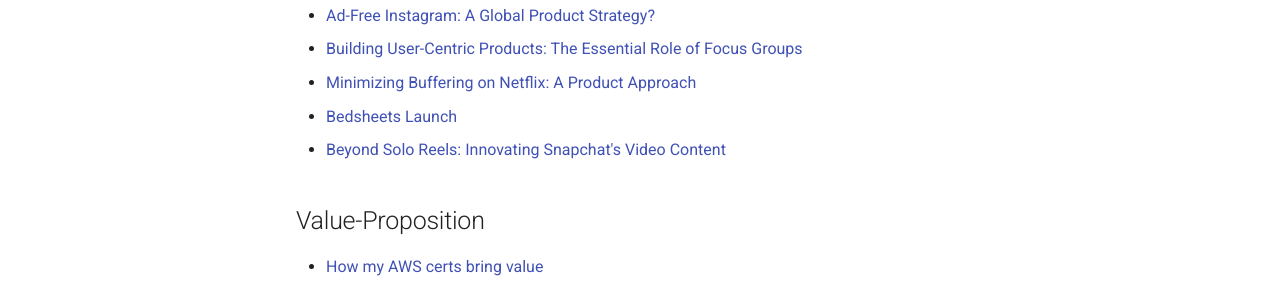
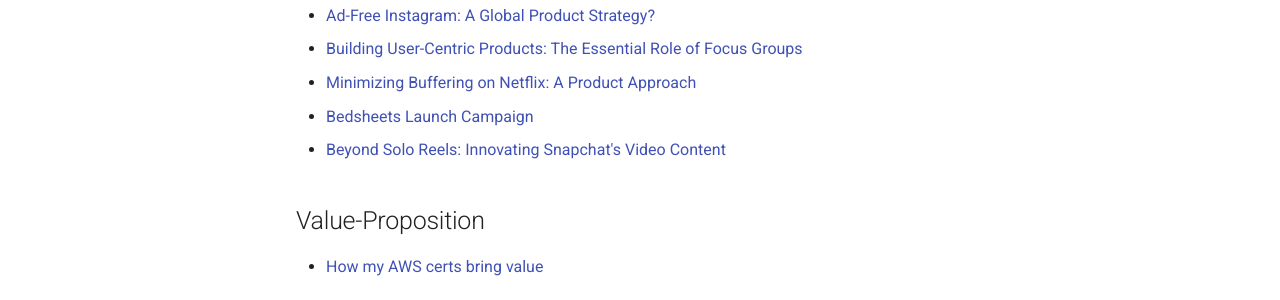
Before and after one commit to naveedhsk/ai-reliability-rag, an MkDocs documentation site: the page built from docs/index.md, in a window 1280 px wide and 1329 px high. Shown: the part 519-819 px from the top of the window. Built offline with MkDocs 1.6.1 and Material for MkDocs 9.7.7, drawn with Linux system fonts in a browser that asks for light colours.

Commit message:
Update index.md

```diff
--- a/docs/index.md
+++ b/docs/index.md
@@ -8,7 +8,7 @@
 * [Ad-Free Instagram: A Global Product Strategy?](adfree-instagram.md)
 * [Building User-Centric Products: The Essential Role of Focus Groups](focus-groups.md)
 * [Minimizing Buffering on Netflix: A Product Approach](improve-buffering.md)
-* [Bedsheets Launch](bedsheets.md)
+* [Bedsheets Launch Campaign](bedsheets.md)
 * [Beyond Solo Reels: Innovating Snapchat's Video Content](reels-snapchat.md)
 
 ## Value-Proposition
```
